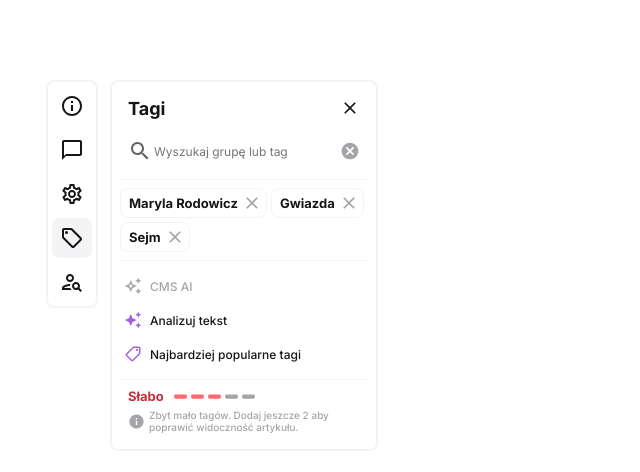
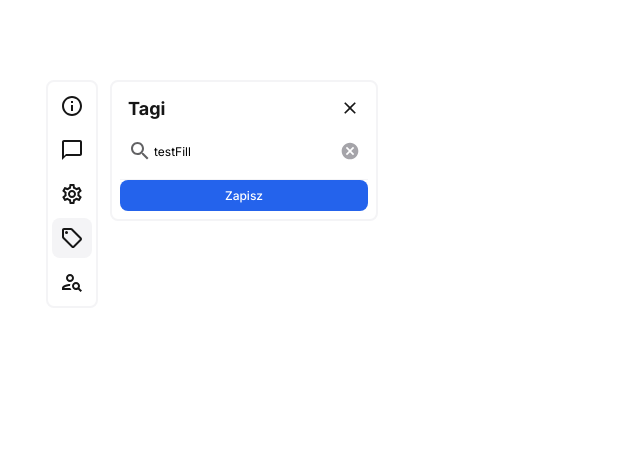
Before and after one commit to g-krzysztof/search-tags-component, a Next.js app: page / in a window 1280 px wide. Shown: the top 472 px of the page, without its empty margins (0-640 px from the left). Built offline with nearby package versions, Linux system fonts and the light colour scheme.

Commit message:
add Button ui component

```diff
--- a/src/components/SearchInput/SearchInput.tsx
+++ b/src/components/SearchInput/SearchInput.tsx
@@ -1,11 +1,15 @@
-import React, { useState } from 'react'
+import React from 'react'
 import { Box, Text, Icon, IconButton } from '@/src/ui'
 import styled from 'styled-components'
 
-interface SearchInputProps {}
-export const SearchInput: React.FC<SearchInputProps> = () => {
-  const [inputValue, setInputValue] = useState('')
-
+interface SearchInputProps {
+  inputValue: string
+  setInputValue: (value: string) => void
+}
+export const SearchInput: React.FC<SearchInputProps> = ({
+  inputValue,
+  setInputValue,
+}) => {
   return (
     <Box display="flex" justifyContent="space-between" alignItems="center">
       <Box display="flex" alignItems="center">
--- a/src/components/SearchTags/SearchTags.tsx
+++ b/src/components/SearchTags/SearchTags.tsx
@@ -1,14 +1,16 @@
-import { Box, Text, Divider, Chip, IconButton } from '../../ui'
+import { Box, Text, Divider, Chip, IconButton, Button } from '../../ui'
 import {
   ContextMenuItem,
   StrengthProgress,
   SearchInput,
 } from '@/src/components'
 import { chipsItems, contextMenuItems } from '@/lib/dummyData'
+import { useState } from 'react'
 
 export interface SearchTagsProps {}
 
 const SearchTags: React.FC<SearchTagsProps> = () => {
+  const [inputValue, setInputValue] = useState('testFill')
   return (
     <Box
       display="flex"
@@ -29,9 +31,11 @@ const SearchTags: React.FC<SearchTagsProps> = () => {
         />
       </Box>
       <Box px="xxs" pt="xs" pb="s">
-        <SearchInput />
+        <SearchInput inputValue={inputValue} setInputValue={setInputValue} />
       </Box>
       <Divider color="grayLight" />
+      {!inputValue && (
+        <>
           <Box display="flex" pt="xxs" pb="xxxs" flexWrap="wrap">
             {chipsItems.map(({ chipId, label }) => (
               <Box key={chipId} pr="xxxs" pb="xxxs">
@@ -61,6 +65,17 @@ const SearchTags: React.FC<SearchTagsProps> = () => {
           </Box>
           <Divider color="grayLight" />
           <StrengthProgress tagsArray={chipsItems} />
+        </>
+      )}
+      {inputValue && (
+        <Box>
+          <Button
+            label="Zapisz"
+            active={true}
+            onClick={() => console.log('zapisz')}
+          />
+        </Box>
+      )}
     </Box>
   )
 }
--- /dev/null
+++ b/src/ui/Components/Button/Button.tsx
@@ -0,0 +1,48 @@
+import { Box } from '../Box'
+import { Text } from '../Text'
+import { Colors } from '../../Theme/interfaces'
+import styled from 'styled-components'
+
+export interface ButtonProps {
+  color?: keyof Colors
+  active?: boolean
+  onClick?: () => void
+  variant?: 'default' | 'bare'
+  label: string
+}
+
+export const Button: React.FC<ButtonProps> = ({
+  active = false,
+  onClick,
+  label,
+}) => {
+  return (
+    <StyledBox
+      display="flex"
+      justifyContent="center"
+      alignItems="center"
+      borderRadius="rounded"
+      active={active}
+      onClick={onClick && onClick}
+      py="xxs"
+    >
+      <Text color={active ? 'white' : 'black'} fontSize="s" fontWeight="medium">
+        {label}
+      </Text>
+    </StyledBox>
+  )
+}
+
+const StyledBox = styled(Box)<{
+  active: boolean
+  onClick?: () => void
+}>`
+  cursor: ${({ active }) => (active ? 'pointer' : 'not-allowed')};
+  transition: 0.2s;
+  background-color: ${({ theme: { colors }, active }) =>
+    active ? colors.blue : colors.grayLight};
+  &:hover {
+    background-color: ${({ theme: { colors }, active }) =>
+      active ? colors.blueDark : colors.grayLight};
+  }
+`
--- /dev/null
+++ b/src/ui/Components/Button/index.ts
@@ -0,0 +1 @@
+export * from './Button'
--- a/src/ui/Components/index.ts
+++ b/src/ui/Components/index.ts
@@ -4,3 +4,4 @@ export * from './Text'
 export * from './Divider'
 export * from './Chip'
 export * from './IconButton'
+export * from './Button'
--- a/src/ui/Theme/colors.ts
+++ b/src/ui/Theme/colors.ts
@@ -2,6 +2,7 @@ import { Colors } from './interfaces'
 
 export const colors: Colors = {
   blue: '#2463ec',
+  blueDark: '#0a3baf',
   redDark: '#c22f3f',
   redLight: '#ff686f',
   greenDark: '#3b8b58',
--- a/src/ui/Theme/interfaces/Colors.ts
+++ b/src/ui/Theme/interfaces/Colors.ts
@@ -1,5 +1,6 @@
 export interface Colors {
   blue: string
+  blueDark: string
   redDark: string
   redLight: string
   greenDark: string
```
Lines whose indentation alone changed are shown as unchanged.
